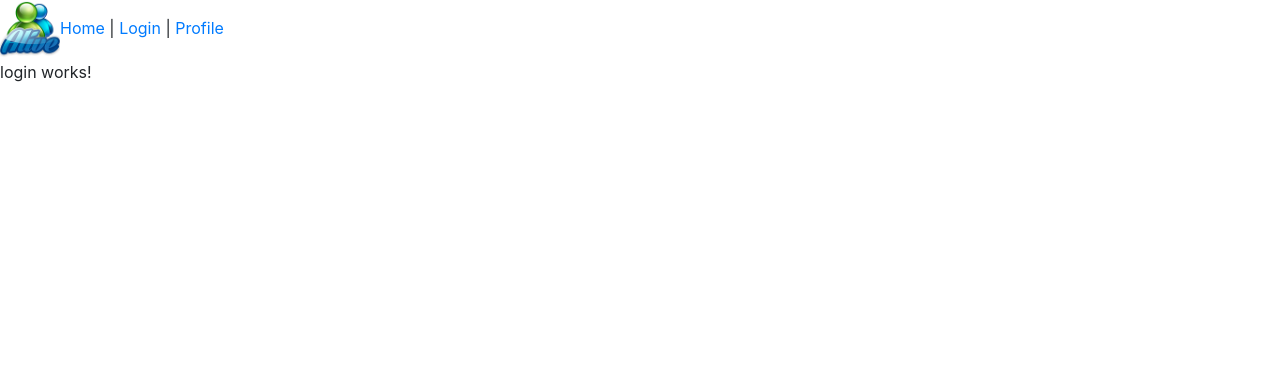
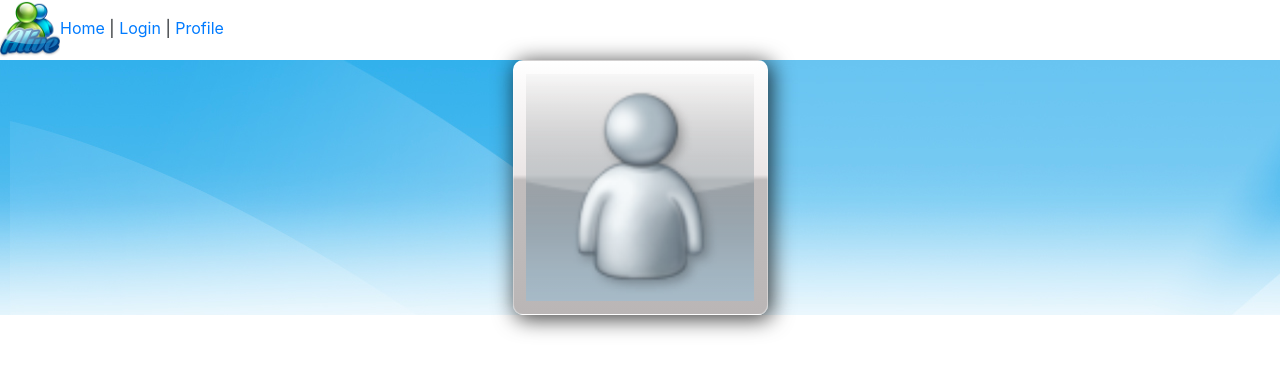
Before and after one commit to zankeii/messenger-angular, an Angular app: page /login in a window 1280 px wide. Shown: the top 374 px of the page. Built offline with nearby package versions, Linux system fonts and the light colour scheme.

Commit message:
Implementando estilos a login

```diff
--- a/src/app/login/login.component.css
+++ b/src/app/login/login.component.css
@@ -0,0 +1,3 @@
+.loginContainer{
+  background-image: url("/assets/img/msnbg.jpg");
+}
--- a/src/app/login/login.component.html
+++ b/src/app/login/login.component.html
@@ -1,3 +1,11 @@
-<p>
-  login works!
-</p>
+<div class="loginContainer">
+  <div class="container">
+    <div class="row justify-content-md-center">
+      <div class="col-md-3">
+        <div class="avatarFrameOffline">
+          <img src="assets/img/generic_avatar.png" class="avatarImage img-fluid">
+        </div>
+      </div>
+    </div>
+  </div>
+</div>
--- a/src/styles.css
+++ b/src/styles.css
@@ -1 +1,16 @@
 /* You can add global styles to this file, and also import other style files */
+.avatarFrameOffline{
+  background: #ffffff; /* Old browsers */
+  background: -moz-linear-gradient(top, #ffffff 0%, #eae5e5 45%, #c1bdbd 47%, #bab6b6 100%); /* FF3.6-15 */
+  background: -webkit-linear-gradient(top, #ffffff 0%,#eae5e5 45%,#c1bdbd 47%,#bab6b6 100%); /* Chrome10-25,Safari5.1-6 */
+  background: linear-gradient(to bottom, #ffffff 0%,#eae5e5 45%,#c1bdbd 47%,#bab6b6 100%); /* W3C, IE10+, FF16+, Chrome26+, Opera12+, Safari7+ */
+  filter: progid:DXImageTransform.Microsoft.gradient( startColorstr='#ffffff', endColorstr='#bab6b6',GradientType=0 ); /* IE6-9 */
+  text-align: center;
+  padding: 5%;
+  border-radius: 10px;
+  border: 1px solid rgba(255, 255, 255, 0.36);
+  -webkit-box-shadow: 3px 3px 21px 1px rgba(0,0,0,0.75);
+  -moz-box-shadow: 3px 3px 21px 1px rgba(0,0,0,0.75);
+  box-shadow: 3px 3px 21px 1px rgba(0,0,0,0.75);
+  display: inline-block;
+}
```
